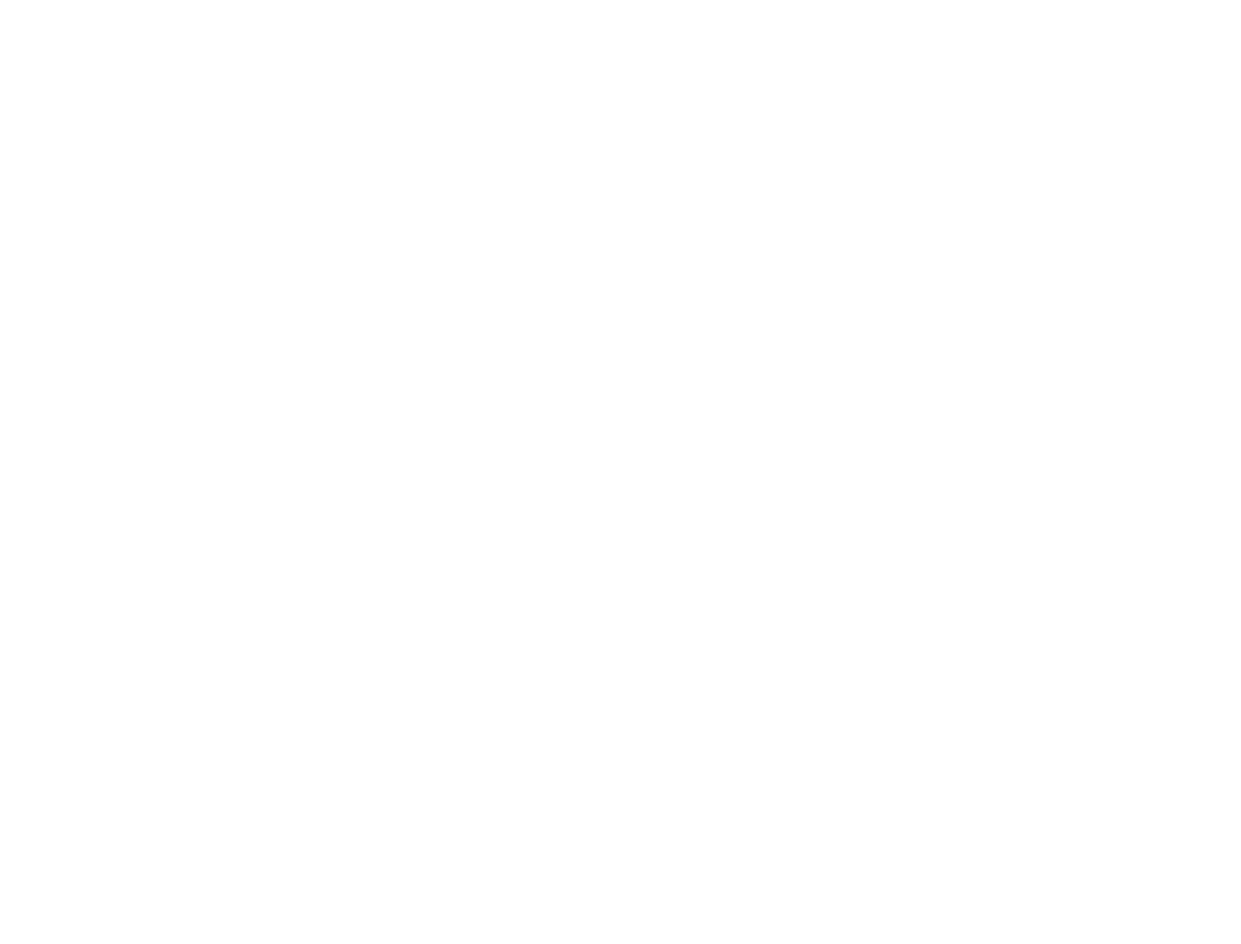
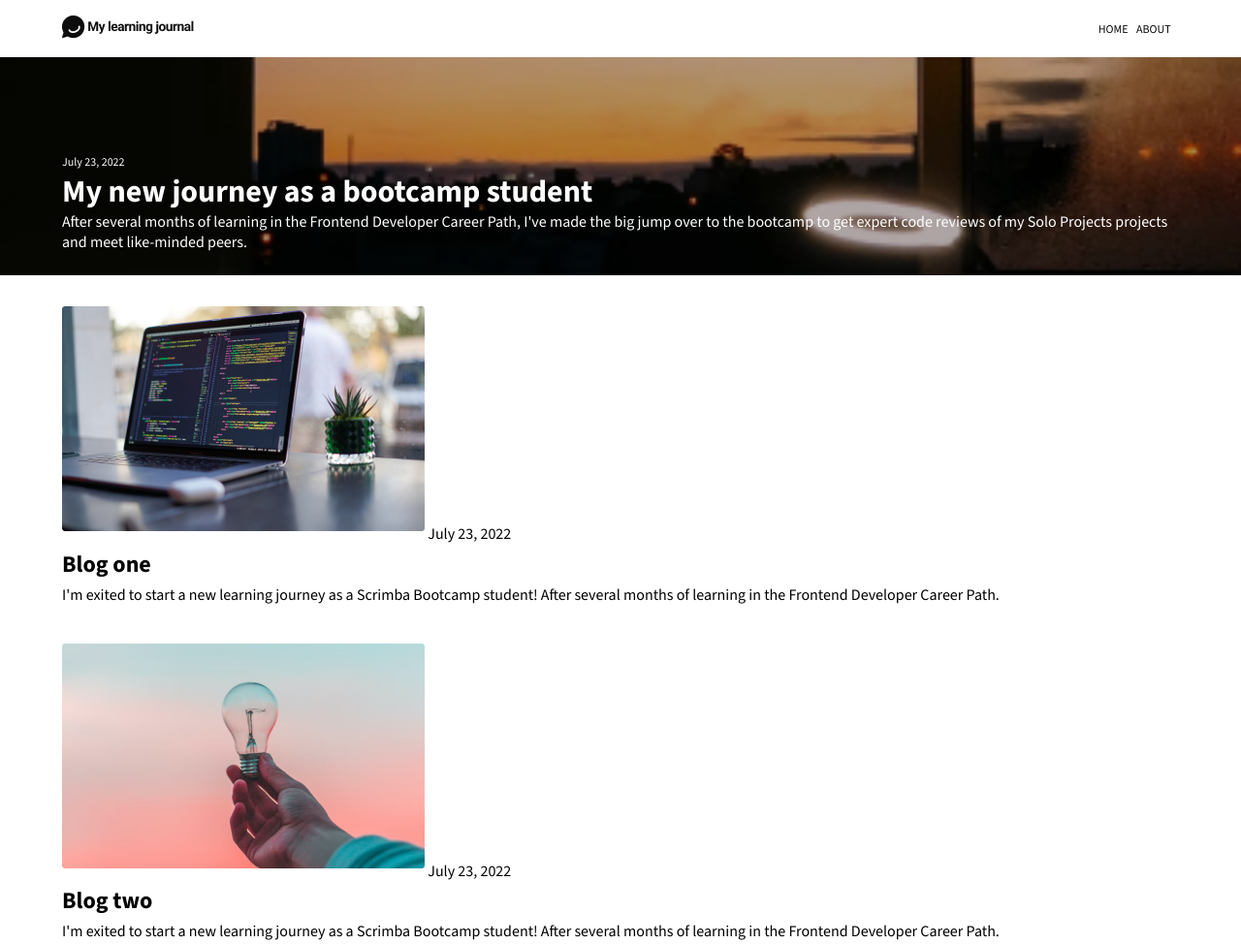
Before and after one commit to NabeelMansour/My_learning_journal, a plain HTML site: page index.html in a window 1280 px wide. Shown: the top 974 px of the page at 97% size. Before the commit the page ends 800 px from the top, so only its background shows below. Drawn offline with nearby package versions, Linux system fonts and the light colour scheme.

Commit message:
added images, content and styles for the home page

```diff
--- a/index.html
+++ b/index.html
@@ -3,10 +3,87 @@
 <head>
     <meta charset="UTF-8">
     <meta name="viewport" content="width=device-width, initial-scale=1.0">
+    <link rel="preconnect" href="https://fonts.googleapis.com">
+<link rel="preconnect" href="https://fonts.gstatic.com" crossorigin>
+<link href="https://fonts.googleapis.com/css2?family=Source+Sans+3:ital,wght@0,200..900;1,200..900&display=swap" rel="stylesheet">
     <link rel="stylesheet" href="style.css">
     <title>Document</title>
 </head>
 <body>
+    <!-- Header -->
+    <header class="header">
+        <div class="wrapper">
+        <nav class="nav">
+            <img src="images/logo.png" alt="logo" class="logo">
+            <ul>
+                <li><a href="./home.html">HOME</a></li>
+                <li><a href="./about.html">ABOUT</a></li>
+            </ul>
+        </nav>
+    </div>
+    </header>
+    <main>
+        <!-- Section Hero -->
+        <section class="hero">
+            <div class="wrapper">
+                <article class="article-hero">
+                    <time datetime="2018-07-07">July 23, 2022</time>
+                    <h1 class="article-hero-title">My new journey as a bootcamp student</h1>
+                    <p class="article-hero-text">After several months of learning in the Frontend Developer Career Path,
+                       I've made the big jump over to the bootcamp to get expert code reviews of
+                       my Solo Projects projects and meet like-minded peers.
+                    </p>
+                </article>
+            </div>
+        </section>
+        <!-- Section Blog One -->
+        <section class="blog-one blog">
+            <div class="wrapper">
+                <article class="article-blog-one">
+                    <img src="./images/article-image-03.png" alt="blog-image">
+                    <time datetime="2018-07-07">July 23, 2022</time>
+                    <h1 class="article-blog-title">Blog one</h1>
+                    <p class="article-blog-text">I'm exited to start a new learning journey as a Scrimba
+                        Bootcamp student! After several months of learning in
+                        the Frontend Developer Career Path.
+                    </p>
+                </article>
+            </div>
+        </section>
+        <!-- Section Blog Two -->
+        <section class="blog-two blog">
+            <div class="wrapper">
+                <article class="article-blog-two">
+                    <img src="./images/article-image-02.png" alt="blog-image">
+                    <time datetime="2018-07-07">July 23, 2022</time>
+                    <h1 class="article-blog-title">Blog two</h1>
+                    <p class="article-blog-text">
+                      I'm exited to start a new learning journey as a Scrimba
+                      Bootcamp student! After several months of learning in
+                      the Frontend Developer Career Path.
+                    </p>
+                </article>
+            </div>
+        </section>
+        <!-- Section Blog Three -->
+        <section class="blog-three blog">
+            <div class="wrapper">
+                <article class="article-blog-three">
+                    <img src="./images/article-image-01.png" alt="blog-image">
+                    <time datetime="2018-07-07">July 23, 2022</time>
+                    <h1 class="article-blog-title">Blog three</h1>
+                    <p class="article-blog-text">I'm exited to start a new learning journey as a Scrimba
+                        Bootcamp student! After several months of learning in
+                        the Frontend Developer Career Path.
+                    </p>
+                </article>
+            </div>
 
+        </section>
+        <!-- view more button -->
+        <div class="btn">
+            <button class="view-btn">View More</button>
+        </div>
+    </main>
 </body>
 </html>
--- a/style.css
+++ b/style.css
@@ -0,0 +1,104 @@
+/***** css variables *****/
+
+:root{
+    --small-text: 0.75rem;
+    --mid-text: 1.5rem;
+    --big-text: 2rem;
+    --bold-text: 900;
+}
+
+*{
+    margin: 0;
+    padding: 0;
+    box-sizing: border-box;
+}
+
+.wrapper{
+    width: 90vw;
+    margin: 0 auto;
+}
+
+body{
+    font-family: "Source Sans 3", sans-serif;
+}
+
+/***** header *****/
+
+.header{
+    min-height: 3.69rem;
+    padding: 1em 0;
+
+}
+
+.nav{
+    display: flex;
+    align-items: center;
+    justify-content: space-between;
+}
+
+.nav ul{
+    display: flex;
+    list-style-type: none;
+}
+
+.nav a{
+    text-decoration: none;
+    color: #090909;
+    margin-right: 0.7em;
+}
+
+.logo{
+    color: #0E0E0E;
+}
+
+/***** hero *****/
+
+.hero {
+    background-image: url('./images/article-image-hero.png');
+    background-repeat: no-repeat;
+    background-size: cover;
+    color: #fff;
+}
+
+.article-hero-title{
+    font-size: var(--big-text);
+}
+
+.article-hero time,
+.nav a{
+    font-size: var(--small-text);
+}
+
+.article-hero{
+    padding: 6em 0 1.5em 0;
+}
+
+/* Section Blog*/
+
+.blog{
+    margin: 2em 0 2.5em 0;
+}
+
+.blog img{
+    margin-bottom: .5em;
+}
+
+.article-blog-title{
+    font-weight: var(--bold-text);
+    font-size: var(--mid-text);
+    margin: .2em 0;
+}
+
+.btn{
+    display: flex;
+    justify-content: center;
+    margin-bottom: 2em;
+}
+
+.btn .view-btn{
+    border: none;
+    font-size: 1em;
+    text-decoration: underline;
+    cursor: pointer;
+    font-weight: var(--bold-text);
+}
```
Also changed, not shown: images/article-image-01.png (added), images/article-image-02.png (added), images/article-image-03.png (added), images/article-image-hero.png (added), images/logo.png (added).
